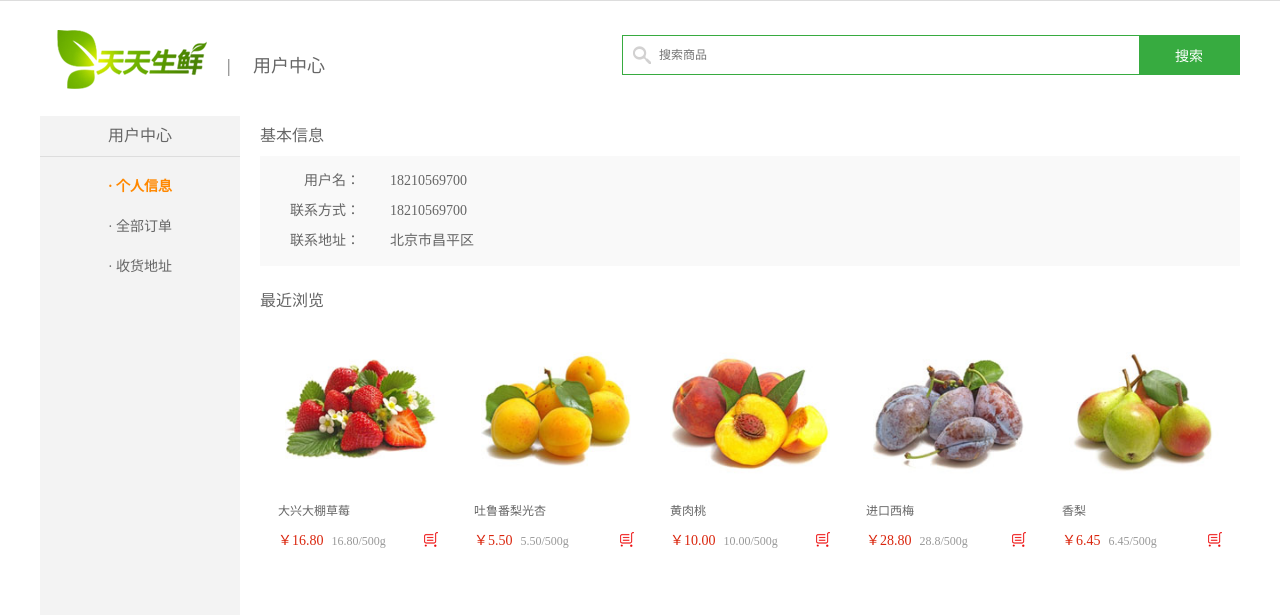
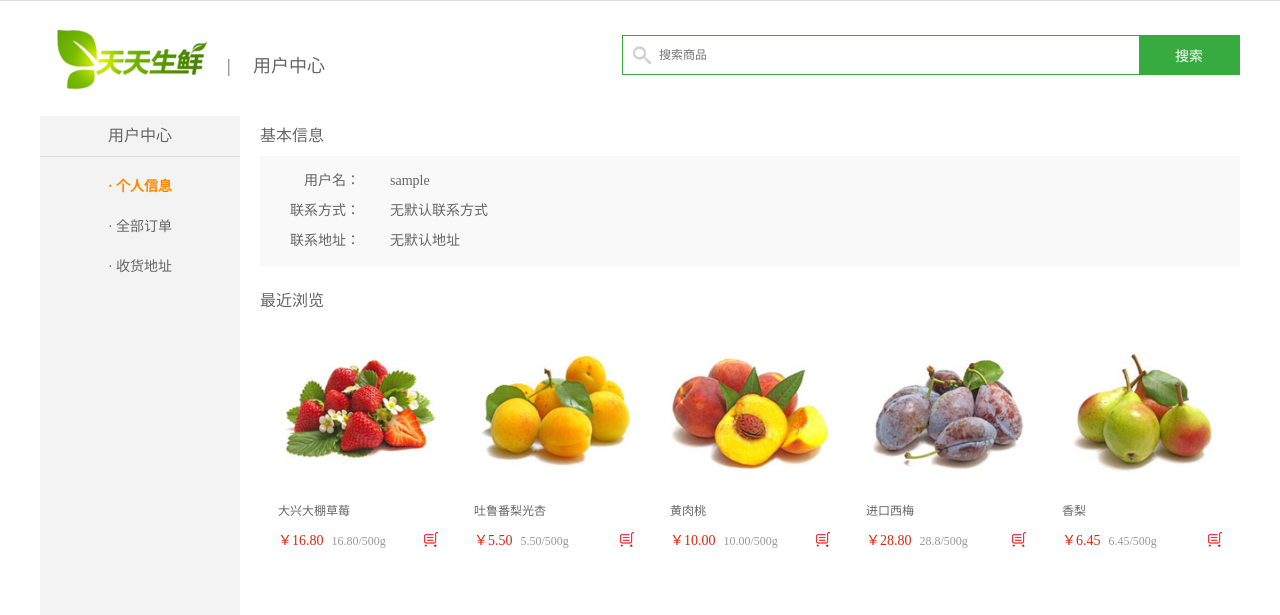
Before and after one commit to HuXifan/Dailyfresh, a Django app: page /user/ in a window 1280 px wide. Shown: the part 29-644 px from the top of the page. Run offline with Django 3.2, Linux system fonts and the light colour scheme; the visitor is signed in with stand-in values (Sample User, id 1); data that the repository does not hold is empty; parts of the project's set-up code (start-up, migrations or seed data) failed here and were passed over.

Commit message:
封装查询默认地址方法,用户中心信息显示

```diff
--- a/apps/user/models.py
+++ b/apps/user/models.py
@@ -12,6 +12,23 @@ class User(AbstractUser, BaseModel):
         verbose_name_plural = verbose_name
 
 
+class AddressManager(models.Manager):
+    '''# 模型管理器对象,应用方法123
+    self.model:获取self对象所在的模型类
+    '''
+
+    # 1 改变原有的查询结果集:all(), 进行过滤
+    # 2 封装方法:用户操作的模型类对应的数据表.(增删改查)
+    def get_default_address(self, user):
+        """获取用户默认收货地址"""
+        try:
+            address = self.model.objects.get(user=user, is_default=True)  # models.Manager 对象
+        except self.model.DoesNotExist:
+            # 　不存在默认收货地址，赋值None
+            address = None
+        return address
+
+
 class Address(BaseModel):
     '''地址模型类'''
     user = models.ForeignKey('User', verbose_name='所属账户')
@@ -21,6 +38,8 @@ class Address(BaseModel):
     phone = models.CharField(max_length=11, verbose_name='联系电话')
     is_default = models.BooleanField(default=False, verbose_name='是否默认')
 
+    objects = AddressManager()  # 自定义一个模型管理器对象
+
     class Meta:
         db_table = 'df_address'
         verbose_name = '地址'
--- a/apps/user/views.py
+++ b/apps/user/views.py
@@ -351,10 +351,12 @@ class UserInfoView(LoginRequiredMixin, View):
         # 如果用户已经登录-> User的一个实例,两个类都用有方法,在模板中可以直接使用User的对象和方法
 
         # 获取用户的个人信息
+        user = request.user
+        address = Address.objects.get_default_address(user)
 
         # 获取用户的最近浏览记录
 
-        return render(request, 'user_center_info.html', {'page': 'user'})
+        return render(request, 'user_center_info.html', {'page': 'user', 'address': address})
 
 
 # /user/order
@@ -378,12 +380,12 @@ class AddressView(LoginRequiredMixin, View):
 
         user = request.user  # 获取用户登录的User对象
         # 获取用户默认收地址
-        try:
-            address = Address.objects.get(user=user, is_default=True)
-        except Address.DoesNotExist:
-            # 　不存在默认收货地址，赋值None
-            address = None
-
+        # try:
+        #     address = Address.objects.get(user=user, is_default=True)
+        # except Address.DoesNotExist:
+        #     # 　不存在默认收货地址，赋值None
+        #     address = None
+        address = Address.objects.get_default_address(user)  # 以上方法的封装
         # 使用模板,传过去address
         return render(request, 'user_center_site.html', {'page': 'address', 'address': address})
 
@@ -404,12 +406,14 @@ class AddressView(LoginRequiredMixin, View):
         # 业务处理:地址添加
         # 如果已存在默认收货地址,添加的地址不作为默认收货地址,否则设置为默认地址
         # 先判断是否有默认收货地址,先导入模型类
+
         user = request.user  # 获取用户登录的User对象
-        try:
-            address = Address.objects.get(user=user, is_default=True)
-        except Address.DoesNotExist:
-            # 　不存在默认收货地址，赋值None
-            address = None
+        # try:
+        #     address = Address.objects.get(user=user, is_default=True)  # models.Manager 对象
+        # except Address.DoesNotExist:
+        #     # 　不存在默认收货地址，赋值None
+        #     address = None
+        address = Address.objects.get_default_address(user)
 
         if address:
             # 不是None，已经有默认收货地址,定义一个变量is_default
--- a/templates/user_center_info.html
+++ b/templates/user_center_info.html
@@ -6,10 +6,19 @@
         <div class="info_con clearfix">
             <h3 class="common_title2">基本信息</h3>
             <ul class="user_info_list">
-                <li><span>用户名：</span>18210569700</li>
-                <li><span>联系方式：</span>18210569700</li>
-                <li><span>联系地址：</span>北京市昌平区</li>
+                <li><span>用户名：</span>{{ user.username }}</li>
+                {% if address %}
+
+                    <li><span>联系方式：</span>{{address.phone}}</li>
+                    <li><span>联系地址：</span>{{ address.addr }}</li>
+                {% else %}
+                    <li><span>联系方式：</span>无默认联系方式</li>
+                    <li><span>联系地址：</span>无默认地址</li>
+
+                {% endif %}
             </ul>
+
+
         </div>
 
         <h3 class="common_title2">最近浏览</h3>
```
Also changed, not shown: 1 other file.
